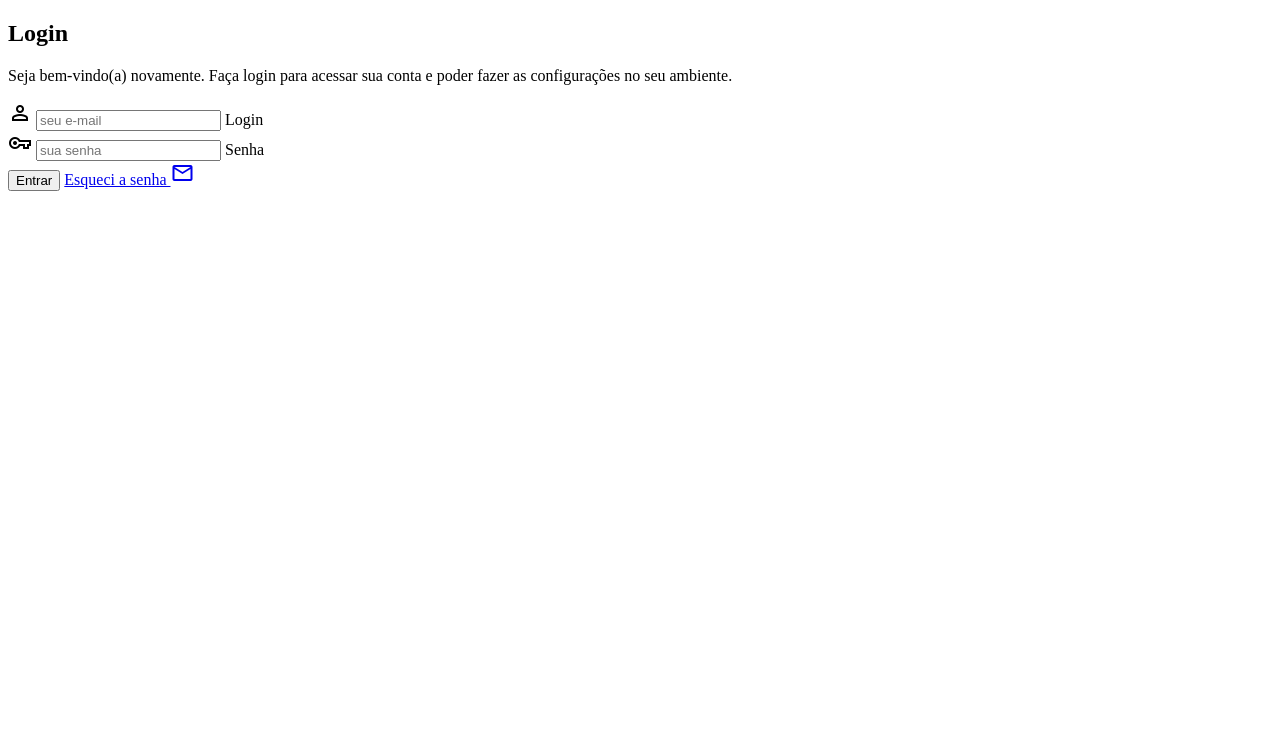
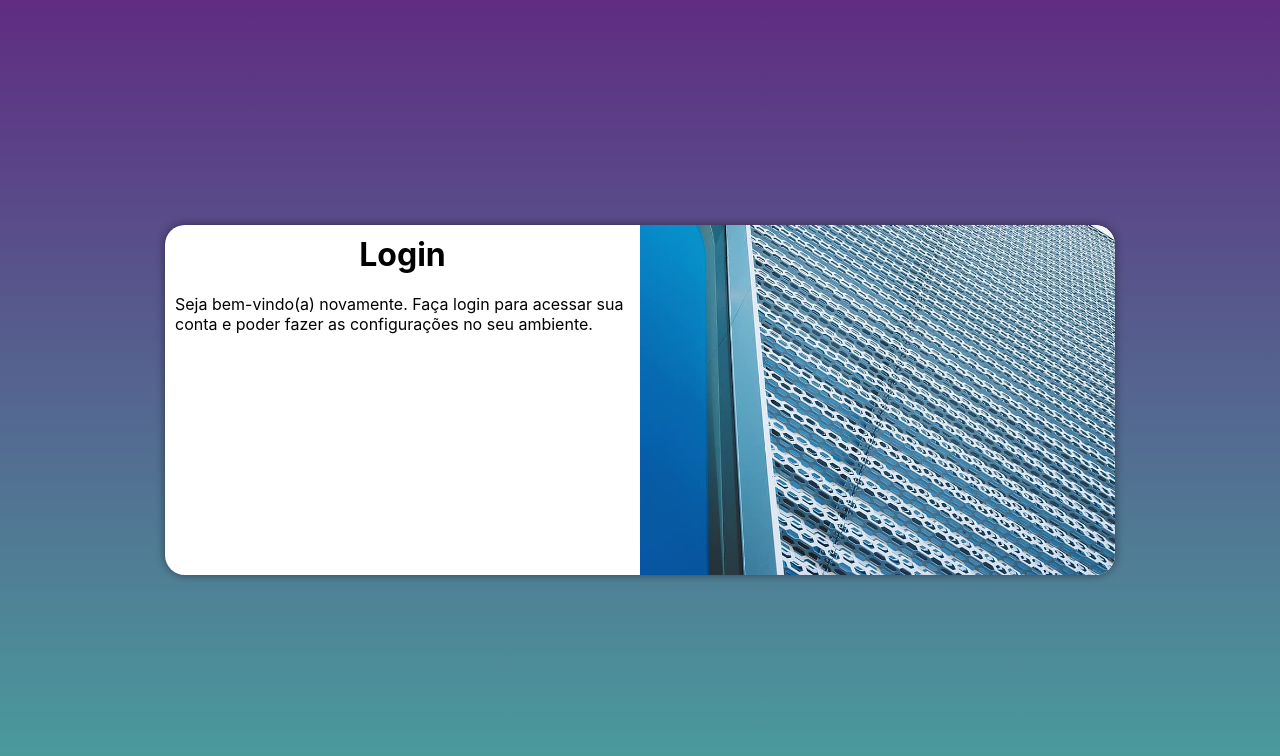
Before and after one commit to brunocortess/projeto-login, a plain HTML site: page index.html in a window 1280 px wide. Drawn offline with nearby package versions, Linux system fonts and the light colour scheme.

Commit message:
media query para outras telas

```diff
--- /dev/null
+++ b/estilos/media-query.css
@@ -0,0 +1,56 @@
+@charset "UTF-8";
+
+@media screen and (min-width: 768px) and (max-width: 992px) {
+
+    body, html {
+        background-image: linear-gradient(to bottom, #5f2c82, #49a09d);
+    }
+
+    section#login {
+        display: flex;
+        flex-direction: row;
+        width: 80vw;
+        height: 280px;
+    }
+
+    section#login > div#img-login {
+        width: 30%;
+        height: 100%;
+    }
+
+    section#login > div#formulario {
+        width: 70%;
+    }
+}
+
+@media screen and (min-width: 992px) {
+
+    body, html {
+        background-image: linear-gradient(to bottom, #5f2c82, #49a09d);
+    }
+
+    section#login {
+        display: flex;
+        flex-direction: row-reverse;
+        width: 950px;
+        height: 350px;
+    }
+
+    section#login > div#img-login {
+        width: 50%;
+        height: 100%;
+    }
+
+    section#login > div#formulario {
+        width: 50%;
+    }
+
+    div#formulario > h1 {
+        font-size: 2em;
+        margin-bottom: 20px;
+    }
+
+    div#formulario > p {
+        font-size: 1em;
+    }
+}
--- a/estilos/style.css
+++ b/estilos/style.css
@@ -5,3 +5,60 @@
     Verde: #49a09d
     Lilás: #5f2c82
 */
+
+* {
+    font-family: -apple-system, BlinkMacSystemFont, 'Segoe UI', Roboto, Oxygen, Ubuntu, Cantarell, 'Open Sans', 'Helvetica Neue', sans-serif;
+    padding: 0px;
+    margin: 0px;
+    box-sizing: border-box;
+
+}
+
+body, html {
+    background-color: #5f2c82;
+    width: 100vw;
+    height: 100vh;
+}
+
+main {
+    display: flex;
+    flex-direction: column;
+    justify-content: center;
+    align-items: center;
+    width: 100vw;
+    height: 100vh;
+}
+
+section#login {
+    background-color: white;
+    width: 250px;
+    height: 500px;
+    overflow: hidden; /* Esconde cantos sup da img que estão fora da borda pra o radius funcionar*/
+    border-radius: 20px;
+    box-shadow: 0px 0px 10px rgba(0, 0, 0, 0.452);
+
+    transition: width 0.3s, height 0.3s;
+    transition-timing-function: ease;
+}
+
+section#login > div#img-login {
+    display: block;
+    background: url(../imagens/metal.jpg) no-repeat;
+    background-position: left bottom;
+    background-size: cover;
+    height: 200px;
+}
+
+section#login > div#formulario {
+    display: block;
+    padding: 10px;
+}
+
+div#formulario > h1 {
+    text-align: center;
+    margin-bottom: 10px;
+}
+
+div#formulario > p {
+    font-size: 0.8em;
+}
--- a/index.html
+++ b/index.html
@@ -5,33 +5,22 @@
     <meta http-equiv="X-UA-Compatible" content="IE=edge">
     <meta name="viewport" content="width=device-width, initial-scale=1.0">
     <title>Login</title>
-    <link rel="stylesheet" href="https://fonts.googleapis.com/css2?family=Material+Symbols+Outlined:opsz,wght,FILL,GRAD@48,400,0,0"/>
     <link rel="stylesheet" href="estilos/style.css">
-    <link rel="stylesheet" href="media-query.css">
+    <link rel="stylesheet" href="estilos/media-query.css">
 </head>
 <body>
     <main>
         <section id="login">
-            <div id="img-login"></div>
-
+            <div id="img-login">
+                <!-- Aqui vai a imagem nas CSS -->
+            </div>
             <div id="formulario">
                 <h1>Login</h1>
                 <p>
                     Seja bem-vindo(a) novamente. Faça login para acessar sua conta e poder fazer as configurações no seu ambiente.
                 </p>
-                <form action="post" autocomplete="on">
-                    <div class="campo">
-                        <span class="material-symbols-outlined">person</span>
-                        <input type="email" name="login" id="ilogin" placeholder="seu e-mail" maxlength="30" autocomplete="email" required>
-                        <label for="ilogin">Login</label>
-                    </div>
-                    <div class="campo">
-                        <span class="material-symbols-outlined">vpn_key</span>
-                        <input type="password" name="senha" id="isenha" placeholder="sua senha" minlength="8" maxlength="20" autocomplete="current-password" required>
-                        <label for="isenha">Senha</label>
-                    </div>
-                    <input type="submit" value="Entrar">
-                    <a href="recuperar.html" class="botao">Esqueci a senha <span class="material-symbols-outlined">mail</span></a>
+                <form action="post">
+
                 </form>
             </div>
         </section>
```
